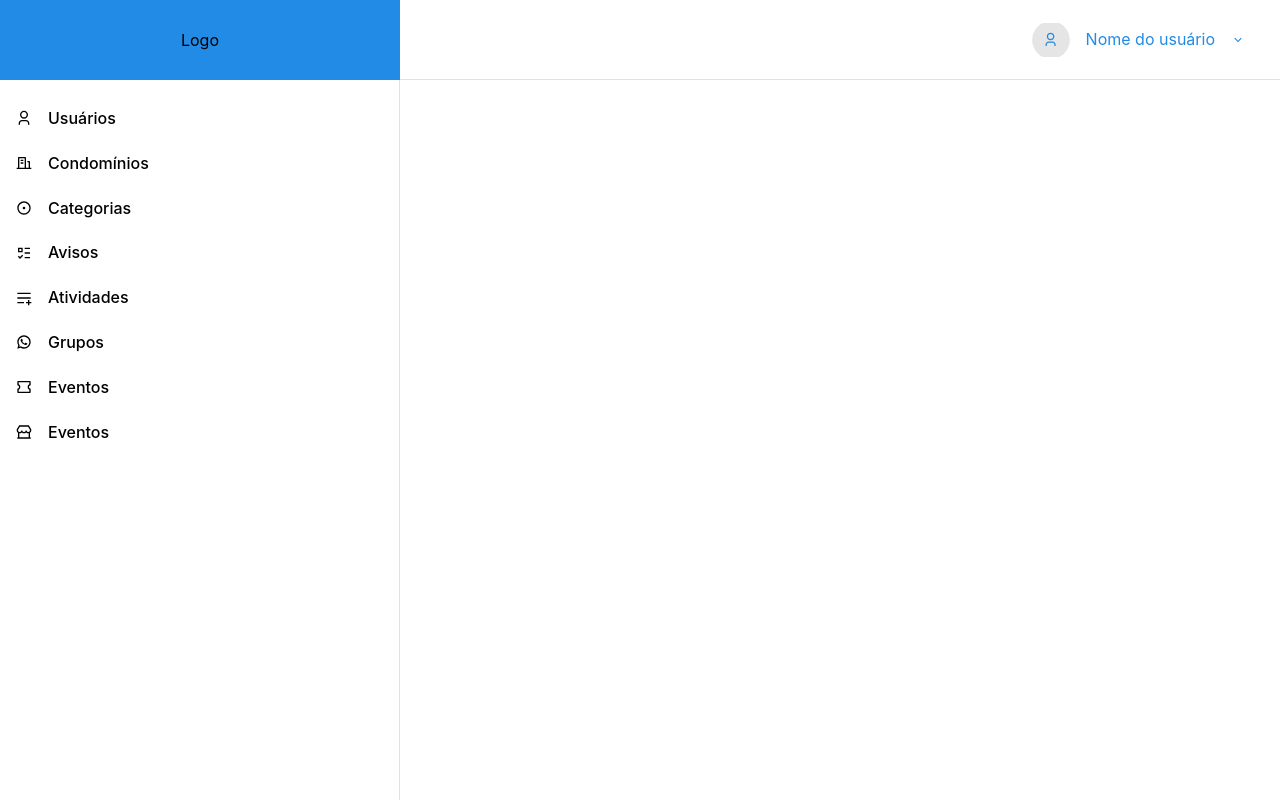
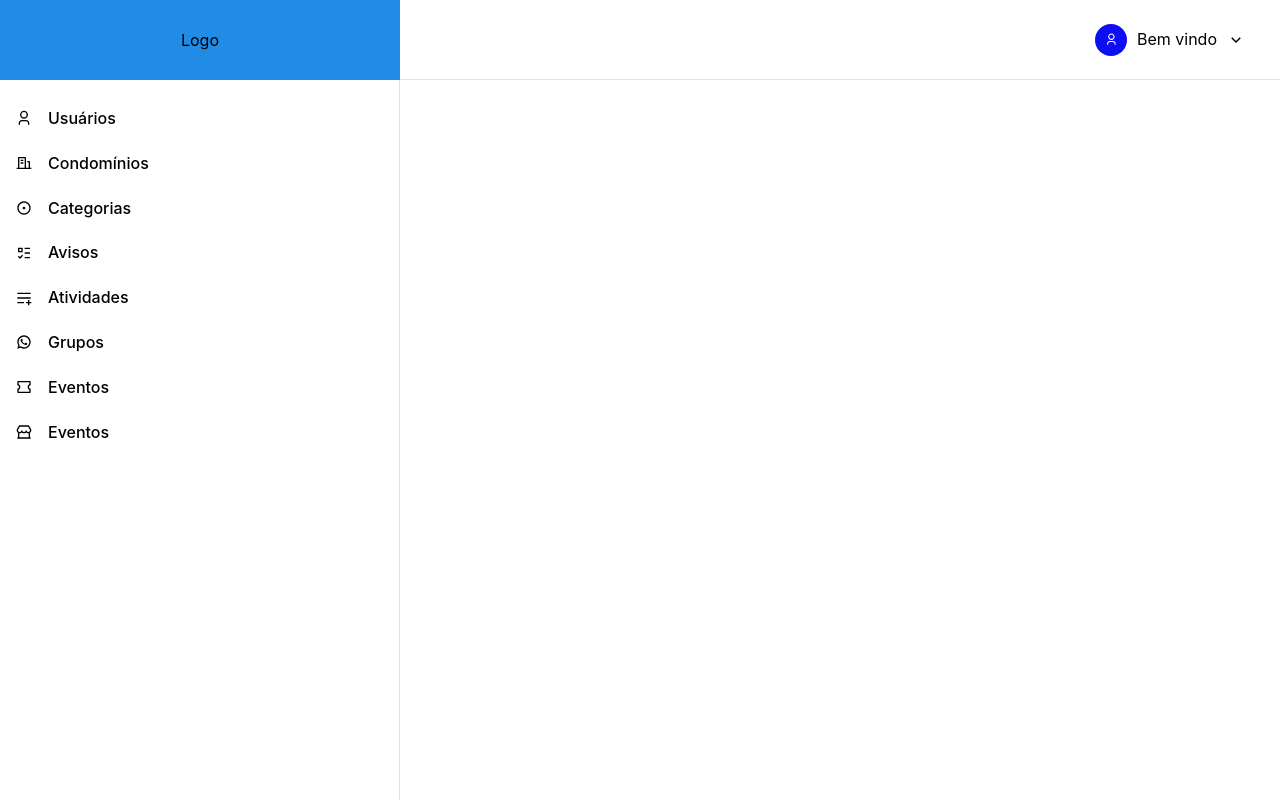
Before and after one commit to FelipeOliveiraDvP/vite-react-template, a React (Vite) app: page /app in a window 1280 px wide. Built offline with nearby package versions, Linux system fonts and the light colour scheme; no server answers.

Commit message:
feat: add menu options on user dropdown menu

```diff
--- a/src/components/layout/UserDropdown/UserDropdown.tsx
+++ b/src/components/layout/UserDropdown/UserDropdown.tsx
@@ -1,20 +1,49 @@
-import { Avatar, Button, Group, Menu, Text } from '@mantine/core';
-import { RiUser3Line, RiArrowDownSLine } from 'react-icons/ri';
+import { Link, useNavigate } from 'react-router-dom';
+import { Avatar, Button, Group, Menu, Text, rem } from '@mantine/core';
+import { RiUser3Line, RiArrowDownSLine, RiLogoutCircleLine, RiUserLine } from 'react-icons/ri';
+import { useAuthContext } from '@/context/auth';
 
 export function UserDropdown() {
+  const { user, onLogout } = useAuthContext();
+  const navigate = useNavigate();
+
+  function handleLogout() {
+    onLogout && onLogout(() => navigate('/'));
+  }
+
   return (
     <Menu width={200}>
       <Menu.Target>
         <Button variant="transparent">
-          <Group>
-            <Avatar color="primary">
+          <Group gap="xs">
+            <Avatar
+              radius="xl"
+              size={rem(32)}
+              styles={(theme) => ({
+                root: {
+                  background: theme.primaryColor,
+                },
+                placeholder: {
+                  color: theme.white,
+                },
+              })}
+            >
               <RiUser3Line />
             </Avatar>
-            <Text>Nome do usuário</Text>
-            <RiArrowDownSLine />
+            <Text c="black">{user?.name || 'Bem vindo'}</Text>
+            <RiArrowDownSLine color="black" size={18} />
           </Group>
         </Button>
       </Menu.Target>
+
+      <Menu.Dropdown>
+        <Menu.Item component={Link} to="/app/minha-conta" leftSection={<RiUserLine />}>
+          Minha conta
+        </Menu.Item>
+        <Menu.Item color="red" leftSection={<RiLogoutCircleLine />} onClick={handleLogout}>
+          Logout
+        </Menu.Item>
+      </Menu.Dropdown>
     </Menu>
   );
 }
```
